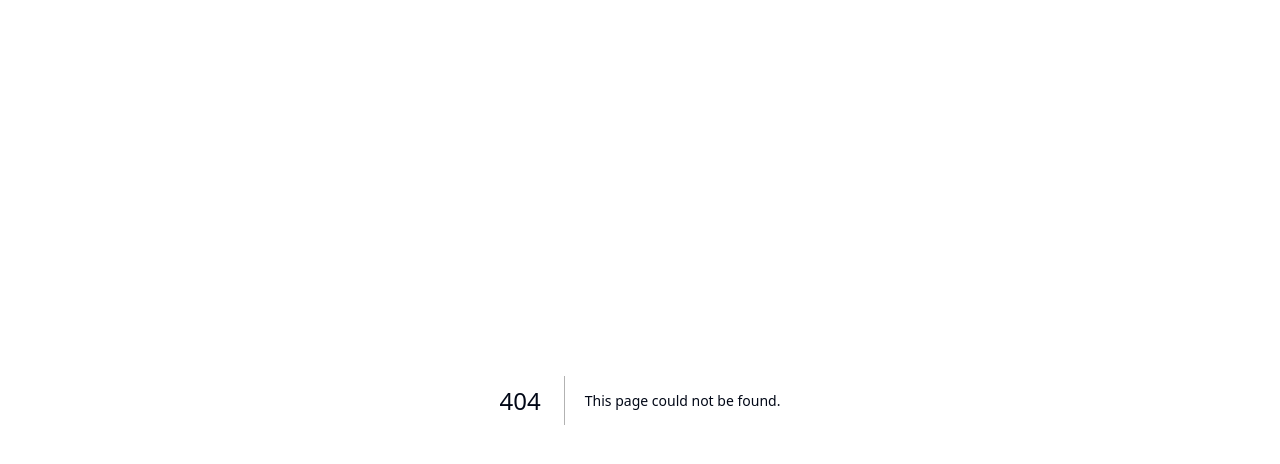
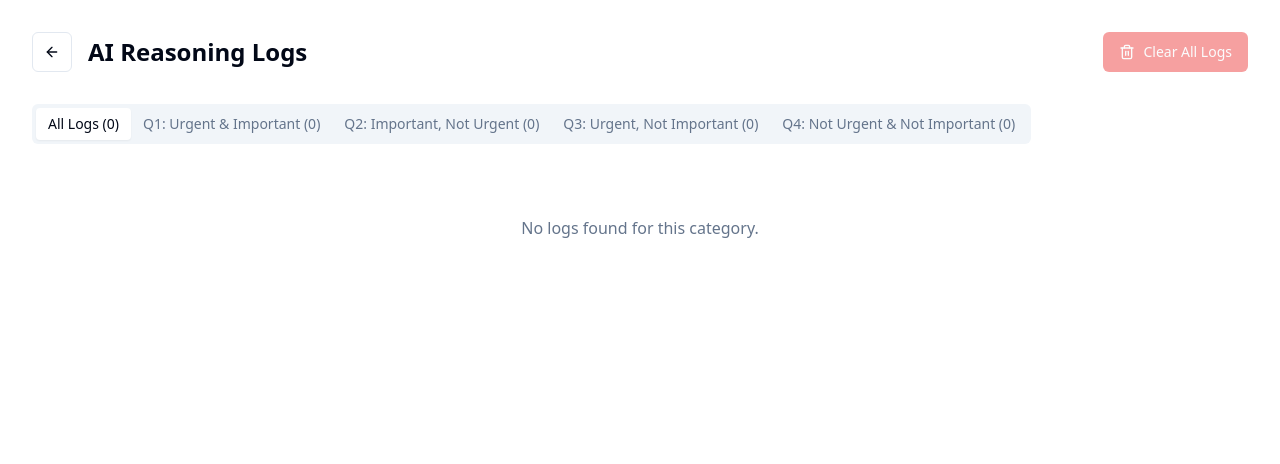
Before and after one commit to georgesiosi/gsdapp, a Next.js app: page /ai-logs in a window 1280 px wide. Before the commit this address had no page. Shown: the top 464 px of the page. Built offline with nearby package versions, Linux system fonts and the light colour scheme.

Commit message:
Add AI logs page for reviewing task categorization reasoning and history

```diff
--- /dev/null
+++ b/app/ai-logs/page.tsx
@@ -0,0 +1,182 @@
+"use client"
+
+import { useState, useEffect } from "react"
+import { Button } from "@/components/ui/button"
+import { Card, CardContent, CardDescription, CardFooter, CardHeader, CardTitle } from "@/components/ui/card"
+import { Tabs, TabsContent, TabsList, TabsTrigger } from "@/components/ui/tabs"
+import { ReasoningLogService, AIReasoningLog } from "@/services/ai/reasoningLogService"
+import { useToast } from "@/components/ui/use-toast"
+import { ArrowLeft, Trash2 } from "lucide-react"
+import Link from "next/link"
+
+export default function AILogsPage() {
+  const [logs, setLogs] = useState<AIReasoningLog[]>([])
+  const [activeTab, setActiveTab] = useState("all")
+  const { toast } = useToast()
+
+  // Load logs on component mount
+  useEffect(() => {
+    loadLogs()
+  }, [])
+
+  const loadLogs = () => {
+    try {
+      const allLogs = ReasoningLogService.getAllLogs()
+      setLogs(allLogs)
+    } catch (error) {
+      console.error("Error loading logs:", error)
+      toast({
+        title: "Error loading logs",
+        description: "There was a problem loading the AI reasoning logs.",
+        variant: "destructive",
+      })
+    }
+  }
+
+  const handleClearLogs = () => {
+    try {
+      ReasoningLogService.clearAllLogs()
+      setLogs([])
+      toast({
+        title: "Logs cleared",
+        description: "All AI reasoning logs have been cleared.",
+      })
+    } catch (error) {
+      console.error("Error clearing logs:", error)
+      toast({
+        title: "Error clearing logs",
+        description: "There was a problem clearing the AI reasoning logs.",
+        variant: "destructive",
+      })
+    }
+  }
+
+  const handleDeleteLog = (logId: string) => {
+    try {
+      ReasoningLogService.deleteLog(logId)
+      setLogs(logs.filter(log => log.taskId !== logId))
+      toast({
+        title: "Log deleted",
+        description: "The AI reasoning log has been deleted.",
+      })
+    } catch (error) {
+      console.error("Error deleting log:", error)
+      toast({
+        title: "Error deleting log",
+        description: "There was a problem deleting the AI reasoning log.",
+        variant: "destructive",
+      })
+    }
+  }
+
+  // Filter logs based on active tab
+  const filteredLogs = logs.filter(log => {
+    if (activeTab === "all") return true
+    if (activeTab === "q1") return log.suggestedQuadrant === "q1"
+    if (activeTab === "q2") return log.suggestedQuadrant === "q2"
+    if (activeTab === "q3") return log.suggestedQuadrant === "q3"
+    if (activeTab === "q4") return log.suggestedQuadrant === "q4"
+    return true
+  })
+
+  // Sort logs by timestamp (newest first)
+  const sortedLogs = [...filteredLogs].sort((a, b) => b.timestamp - a.timestamp)
+
+  return (
+    <div className="container py-8">
+      <div className="flex items-center justify-between mb-8">
+        <div className="flex items-center gap-4">
+          <Link href="/">
+            <Button variant="outline" size="icon">
+              <ArrowLeft className="h-4 w-4" />
+            </Button>
+          </Link>
+          <h1 className="text-2xl font-bold">AI Reasoning Logs</h1>
+        </div>
+        <Button variant="destructive" onClick={handleClearLogs} disabled={logs.length === 0}>
+          <Trash2 className="h-4 w-4 mr-2" />
+          Clear All Logs
+        </Button>
+      </div>
+
+      <Tabs defaultValue="all" onValueChange={setActiveTab}>
+        <TabsList className="mb-4">
+          <TabsTrigger value="all">All Logs ({logs.length})</TabsTrigger>
+          <TabsTrigger value="q1">Q1: Urgent & Important ({logs.filter(l => l.suggestedQuadrant === "q1").length})</TabsTrigger>
+          <TabsTrigger value="q2">Q2: Important, Not Urgent ({logs.filter(l => l.suggestedQuadrant === "q2").length})</TabsTrigger>
+          <TabsTrigger value="q3">Q3: Urgent, Not Important ({logs.filter(l => l.suggestedQuadrant === "q3").length})</TabsTrigger>
+          <TabsTrigger value="q4">Q4: Not Urgent & Not Important ({logs.filter(l => l.suggestedQuadrant === "q4").length})</TabsTrigger>
+        </TabsList>
+
+        <TabsContent value={activeTab} className="space-y-4">
+          {sortedLogs.length === 0 ? (
+            <div className="text-center py-12">
+              <p className="text-muted-foreground">No logs found for this category.</p>
+            </div>
+          ) : (
+            sortedLogs.map((log) => (
+              <Card key={log.taskId} className="overflow-hidden">
+                <CardHeader className={`
+                  ${log.suggestedQuadrant === "q1" ? "bg-red-50 dark:bg-red-950/20" : ""}
+                  ${log.suggestedQuadrant === "q2" ? "bg-blue-50 dark:bg-blue-950/20" : ""}
+                  ${log.suggestedQuadrant === "q3" ? "bg-yellow-50 dark:bg-yellow-950/20" : ""}
+                  ${log.suggestedQuadrant === "q4" ? "bg-green-50 dark:bg-green-950/20" : ""}
+                `}>
+                  <div className="flex justify-between items-start">
+                    <div>
+                      <CardTitle className="text-lg">{log.taskText}</CardTitle>
+                      <CardDescription>
+                        {new Date(log.timestamp).toLocaleString()}
+                      </CardDescription>
+                    </div>
+                    <Button
+                      variant="ghost"
+                      size="icon"
+                      onClick={() => handleDeleteLog(log.taskId)}
+                      className="h-8 w-8"
+                    >
+                      <Trash2 className="h-4 w-4" />
+                    </Button>
+                  </div>
+                </CardHeader>
+                <CardContent className="pt-4">
+                  <div className="space-y-4">
+                    <div>
+                      <h3 className="text-sm font-medium mb-1">AI Reasoning</h3>
+                      <p className="text-sm text-muted-foreground">{log.reasoning}</p>
+                    </div>
+
+                    <div className="grid grid-cols-3 gap-4 pt-4 border-t">
+                      <div className="text-center">
+                        <h4 className="text-xs font-medium mb-1">Alignment Score</h4>
+                        <div className="text-lg font-semibold">{log.alignmentScore}/10</div>
+                      </div>
+                      <div className="text-center">
+                        <h4 className="text-xs font-medium mb-1">Urgency Score</h4>
+                        <div className="text-lg font-semibold">{log.urgencyScore}/10</div>
+                      </div>
+                      <div className="text-center">
+                        <h4 className="text-xs font-medium mb-1">Importance Score</h4>
+                        <div className="text-lg font-semibold">{log.importanceScore}/10</div>
+                      </div>
+                    </div>
+                  </div>
+                </CardContent>
+                <CardFooter className="bg-muted/50 py-2">
+                  <div className="text-xs text-muted-foreground">
+                    Quadrant: {
+                      log.suggestedQuadrant === "q1" ? "Q1: Urgent & Important" :
+                      log.suggestedQuadrant === "q2" ? "Q2: Important, Not Urgent" :
+                      log.suggestedQuadrant === "q3" ? "Q3: Urgent, Not Important" :
+                      "Q4: Not Urgent & Not Important"
+                    }
+                  </div>
+                </CardFooter>
+              </Card>
+            ))
+          )}
+        </TabsContent>
+      </Tabs>
+    </div>
+  )
+}
```
